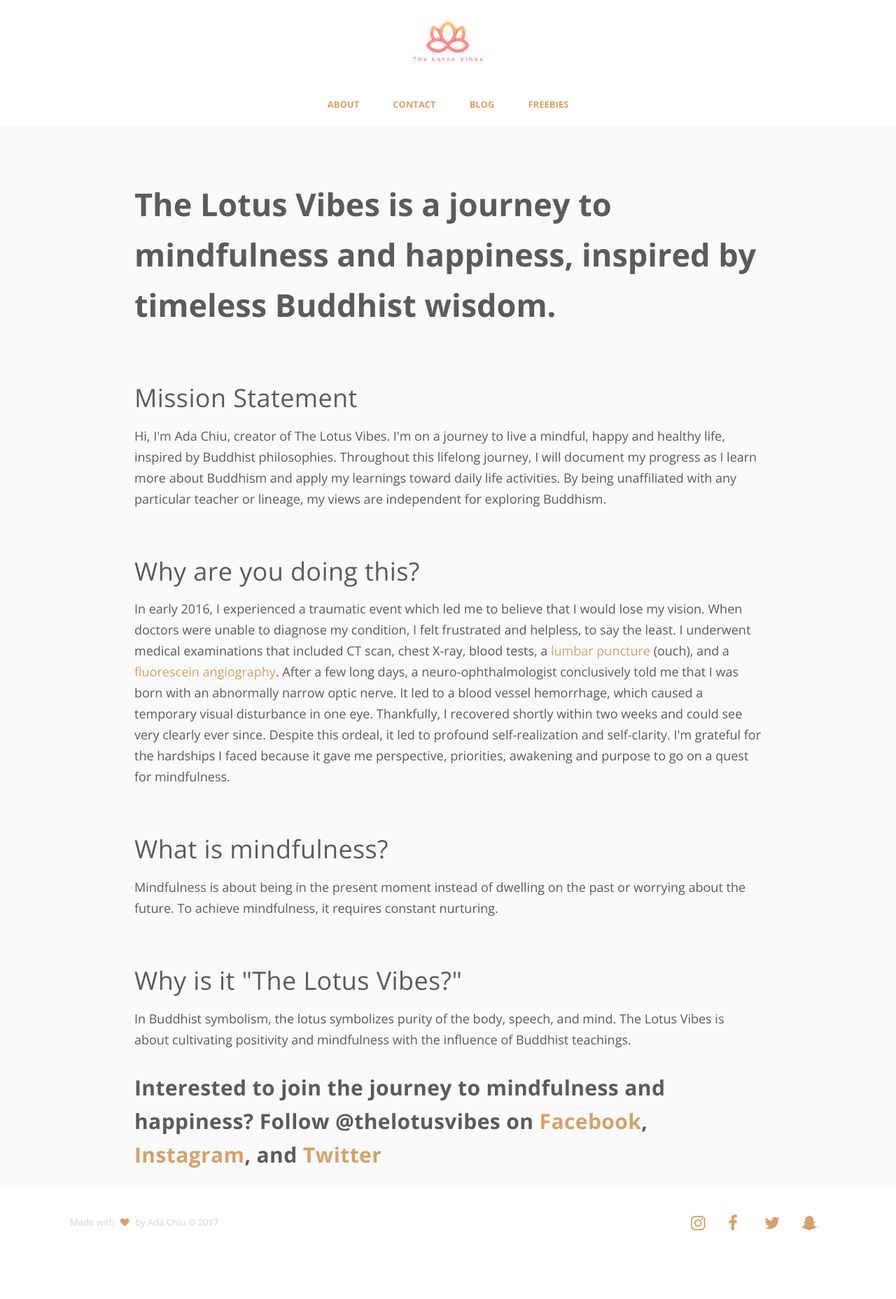
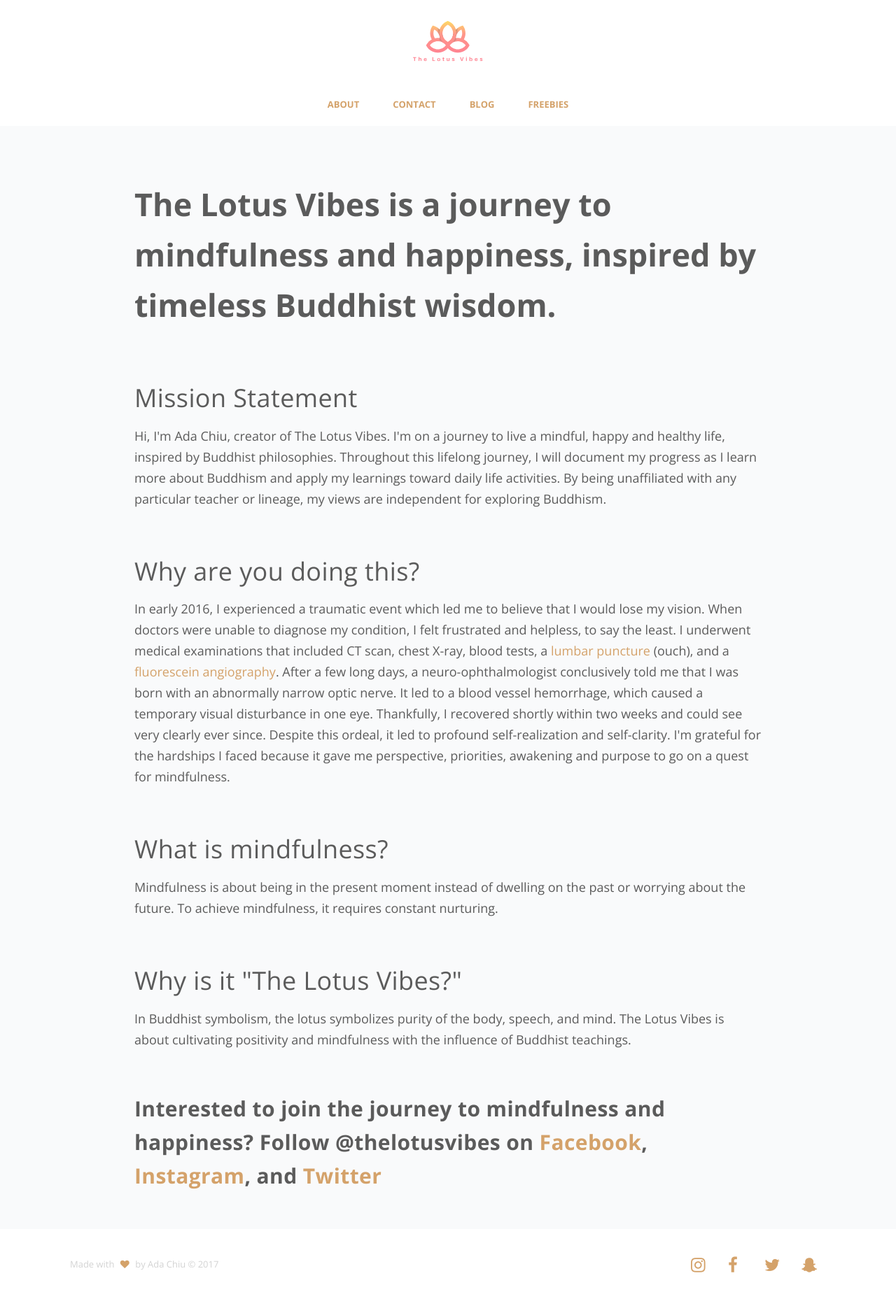
Before and after one commit to jsdelivrbot/thelotusvibes, a Jekyll site: the page built from about/index.html, in a window 1280 px wide. Shown: the whole page at 70% size. Built offline with Jekyll 4.4.1, drawn with Linux system fonts in a browser that asks for light colours; before the commit the page ends 1797 px from its top, so only the background shows below that.

Commit message:
add spacing to about page

```diff
--- a/about/index.html
+++ b/about/index.html
@@ -29,7 +29,9 @@ permalink: /about/
       <h2>Why is it "The Lotus Vibes?"</h2>
       <p>In Buddhist symbolism, the lotus symbolizes purity of the body, speech, and mind. The Lotus Vibes is about cultivating positivity and mindfulness with the influence of Buddhist teachings.</p>
     </div>
-    <h3>Interested to join the journey to mindfulness and happiness? Follow @thelotusvibes on <a href="https://www.facebook.com/thelotusvibes" target="_blank">Facebook</a>, <a href="https://www.instagram.com/thelotusvibes" target="_blank"> Instagram</a>, and <a href="https://www.twitter.com/thelotusvibes" target="_blank">Twitter</a></h3>
+    <div class="group-text">
+      <h3>Interested to join the journey to mindfulness and happiness? Follow @thelotusvibes on <a href="https://www.facebook.com/thelotusvibes" target="_blank">Facebook</a>, <a href="https://www.instagram.com/thelotusvibes" target="_blank"> Instagram</a>, and <a href="https://www.twitter.com/thelotusvibes" target="_blank">Twitter</a></h3>
+    </div>
     <!-- FACEBOOK BUTTON SCRIPT
     <div id="fb-root"></div>
     <script>(function(d, s, id) {
```
